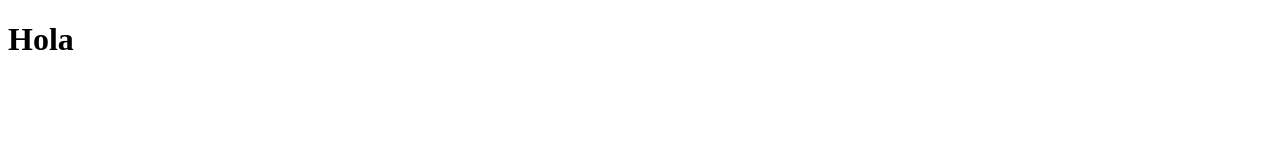
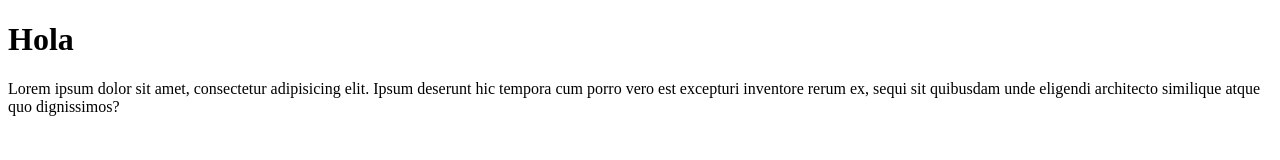
Before and after one commit to servo98/prueba-multiple, a plain HTML site: page index.html in a window 1280 px wide. Drawn offline with Linux system fonts and the light colour scheme.

Commit message:
Agregue parrafo

```diff
--- a/index.html
+++ b/index.html
@@ -7,5 +7,10 @@
   </head>
   <body>
     <h1>Hola</h1>
+    <p>
+      Lorem ipsum dolor sit amet, consectetur adipisicing elit. Ipsum deserunt
+      hic tempora cum porro vero est excepturi inventore rerum ex, sequi sit
+      quibusdam unde eligendi architecto similique atque quo dignissimos?
+    </p>
   </body>
 </html>
```
